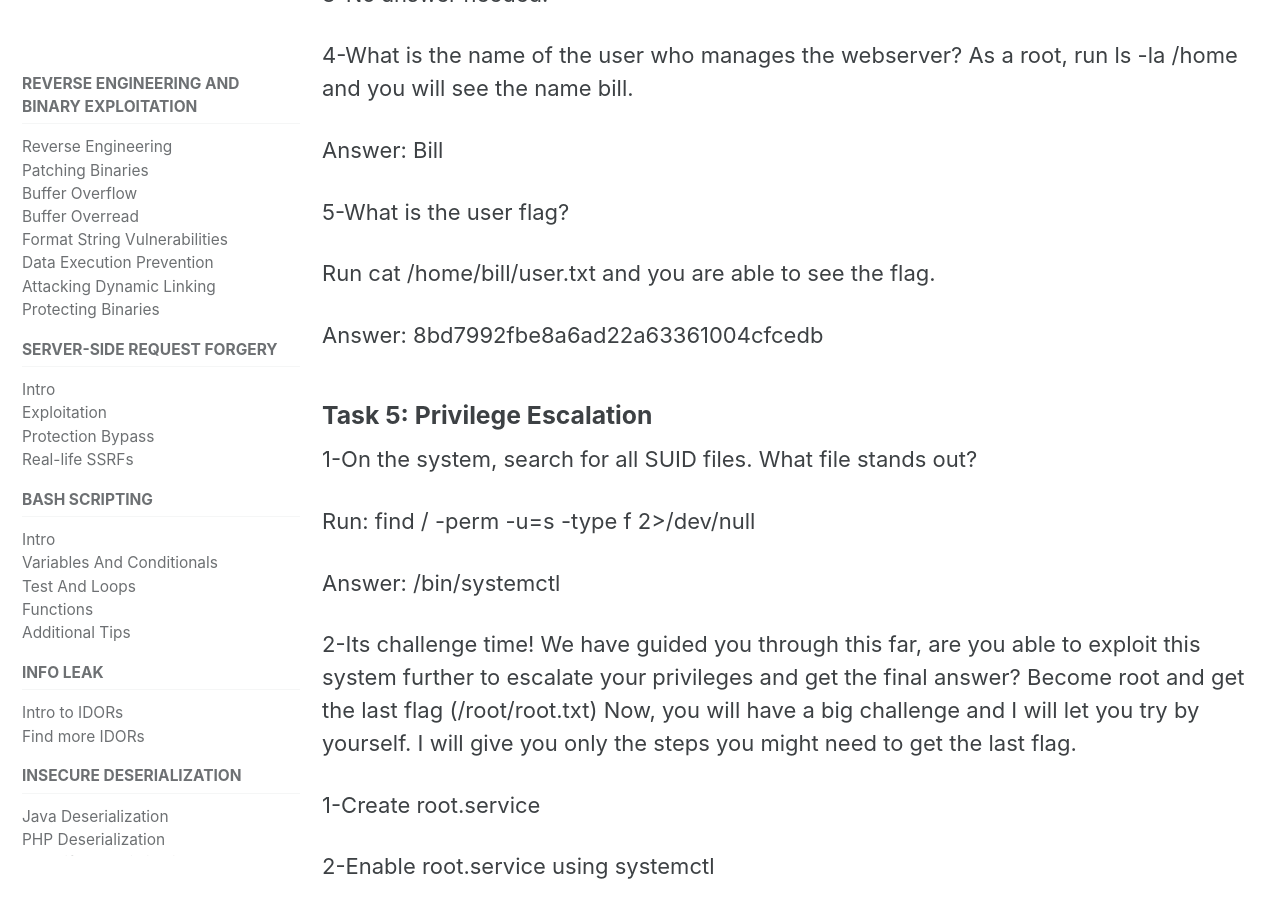
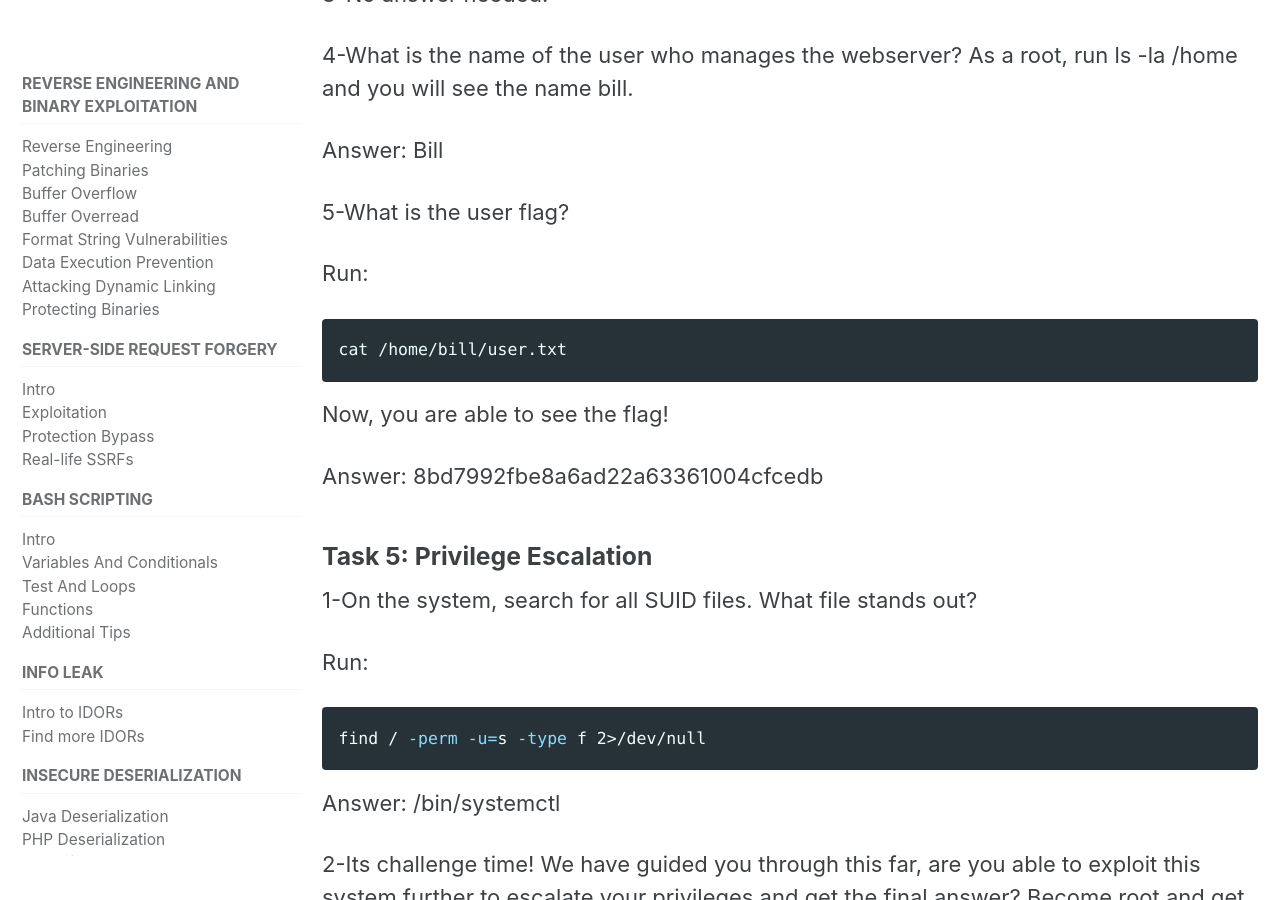
Before and after one commit to felipemsalles/felipemsalles.github.io-blog, a Jekyll site: the page built from _posts/2021-10-07-Vulnversity.md, in a window 1280 px wide and 900 px high, scrolled down 6186 px. Built offline with Jekyll 4.4.1, drawn with Linux system fonts in a browser that asks for light colours; cached includes are drawn as plain includes.

Commit message:
Update 2021-10-07-Vulnversity.md

````diff
--- a/_posts/2021-10-07-Vulnversity.md
+++ b/_posts/2021-10-07-Vulnversity.md
@@ -142,7 +142,13 @@ Answer: Bill
 
 5-What is the user flag?
 
-Run cat /home/bill/user.txt and you are able to see the flag.
+Run:
+
+```bash
+cat /home/bill/user.txt
+```
+
+Now, you are able to see the flag!
 
 Answer: 8bd7992fbe8a6ad22a63361004cfcedb
 
@@ -150,7 +156,11 @@ Answer: 8bd7992fbe8a6ad22a63361004cfcedb
 
 1-On the system, search for all SUID files. What file stands out?
 
-Run: find / -perm -u=s -type f 2>/dev/null
+Run:
+
+```bash
+find / -perm -u=s -type f 2>/dev/null
+```
 
 Answer: /bin/systemctl
 
````
